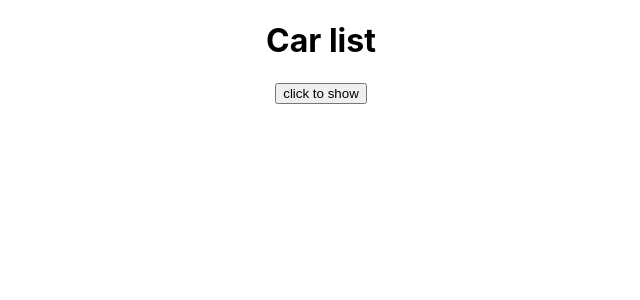
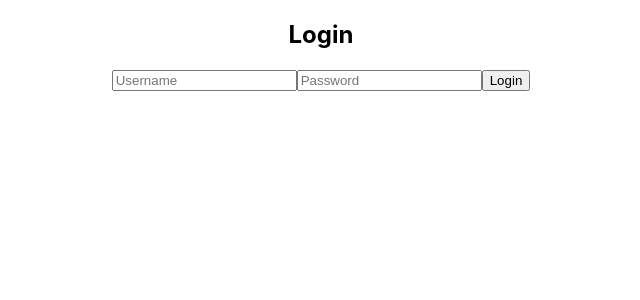
Before and after one commit to TzippyKatz/project-28.09-client, a React (Create React App) app: page / in a window 1280 px wide. Shown: the top 300 px of the page, without its empty margins (319-959 px from the left). Built offline with nearby package versions, Linux system fonts and the light colour scheme.

Commit message:
third stahe login user

```diff
--- a/src/App.js
+++ b/src/App.js
@@ -1,11 +1,13 @@
 import logo from './logo.svg';
 import './App.css';
 import CarList from './components/CarList';
+import Login from './components/Login';
 
 function App() {
   return (
     <div className="App">
-      <CarList />
+      {/* <CarList /> */}
+      <Login />
     </div>
   );
 }
--- /dev/null
+++ b/src/components/Login.jsx
@@ -0,0 +1,51 @@
+import { useState } from "react";
+import { httpLogin } from "../service/loginService";
+
+const Login = () => {
+
+    const [username, setUsername] = useState("");
+    const [password, setPassword] = useState("");
+    const [message, setMessage] = useState("");
+
+    const handleLogin = async () => {
+        if (!username && !password) {
+            setMessage("Please enter username and password");
+            return;
+        }
+
+        const result = await httpLogin("http://localhost:3000/login", { username: username, password: password });
+
+        if (result.success) {
+            setMessage("Login successful! Token saved in localStorage.");
+        } else {
+            setMessage("Login failed: " + result.error);
+        }
+    };
+
+
+    return (
+        <div >
+            <div>
+                <h2>Login</h2>
+                <input
+                    type="text"
+                    placeholder="Username"
+                    value={username}
+                    onChange={e => setUsername(e.target.value)}
+                />
+                <input
+                    type="password"
+                    placeholder="Password"
+                    value={password}
+                    onChange={e => setPassword(e.target.value)}
+                />
+                <button onClick={handleLogin} >
+                    Login
+                </button>
+                {message && <p>{message}</p>}
+            </div>
+        </div>
+    );
+};
+
+export default Login;
--- /dev/null
+++ b/src/service/loginService.js
@@ -0,0 +1,17 @@
+import axios from "axios";
+
+export const httpLogin = (url, data) => {
+    return axios.post(url, data, { withCredentials: true })
+        .then(response => {
+            const { token } = response.data;
+            if (token) {
+                localStorage.setItem("token", token);
+                console.log(`token: ${token}`);
+            }
+            return { success: true, token };
+        })
+        .catch(error => {
+            return { success: false, error: error.response?.data || error.message };
+        }
+        )
+}
```
